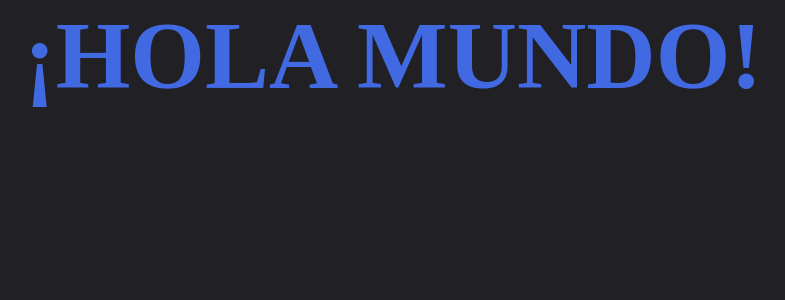
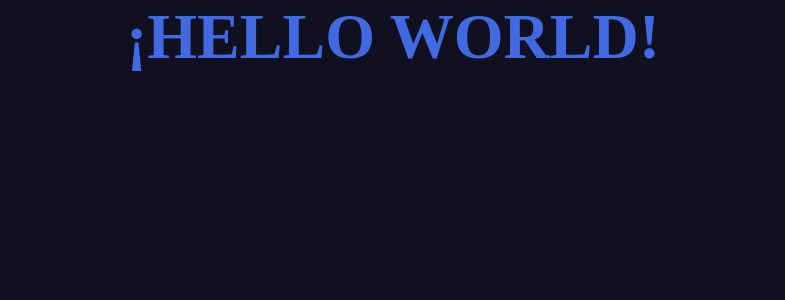
Before and after one commit to MrAmericanMike/svelte-template, a Svelte app: page / in a window 1280 px wide. Shown: the top 300 px of the page, without its empty margins (247-1032 px from the left). Built offline with nearby package versions, Linux system fonts and the light colour scheme.

Commit message:
General updates

```diff
--- a/src/App.svelte
+++ b/src/App.svelte
@@ -1,9 +1,10 @@
 <script>
-	let world = "Mundo";
+	import "./global.css";
+	let world = "World";
 </script>
 
 <main>
-	<h1>¡Hola {world}!</h1>
+	<h1>¡Hello {world}!</h1>
 </main>
 
 <style>
@@ -13,6 +14,6 @@
 	h1 {
 		color: royalblue;
 		text-transform: uppercase;
-		font-size: 6em;
+		font-size: 4em;
 	}
 </style>
--- /dev/null
+++ b/src/global.css
@@ -0,0 +1,16 @@
+* {
+	margin: 0;
+	padding: 0;
+	box-sizing: border-box;
+}
+
+html,
+body {
+	width: 100vw;
+	height: 100vh;
+}
+
+body {
+	background-color: #101020;
+	color: aliceblue;
+}
--- a/src/index.html
+++ b/src/index.html
@@ -3,11 +3,8 @@
 	<head>
 		<meta charset="utf-8" />
 		<meta name="viewport" content="width=device-width,initial-scale=1" />
-
+		<link rel="icon" type="image/png" href="/favicon.png" />
 		<title>Svelte</title>
-
-		<link rel="icon" type="image/png" href="/favicon.png" />
-		<link rel="stylesheet" href="/global.css" />
 	</head>
 
 	<body>
--- a/src/public/global.css
+++ /dev/null
@@ -1,15 +0,0 @@
-* {
-	margin: 0;
-	padding: 0;
-	box-sizing: border-box;
-}
-
-html,
-body {
-	width: 100vw;
-	height: 100vh;
-}
-
-body {
-	background-color: #202025;
-}
```
Also changed, not shown: package.json (+5 -3 lines), vite.config.js (line endings or trailing spaces).
